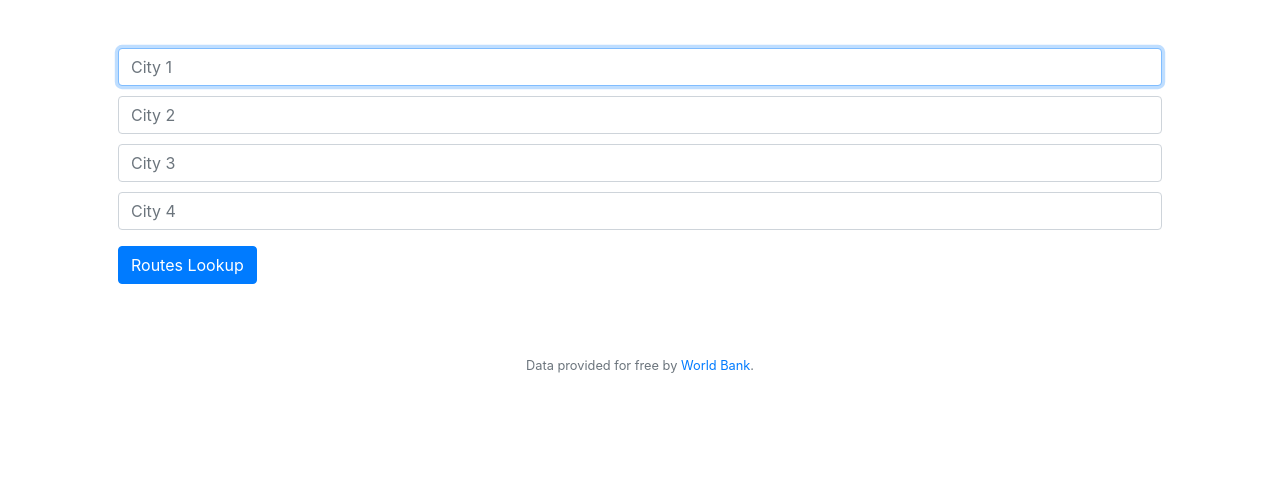
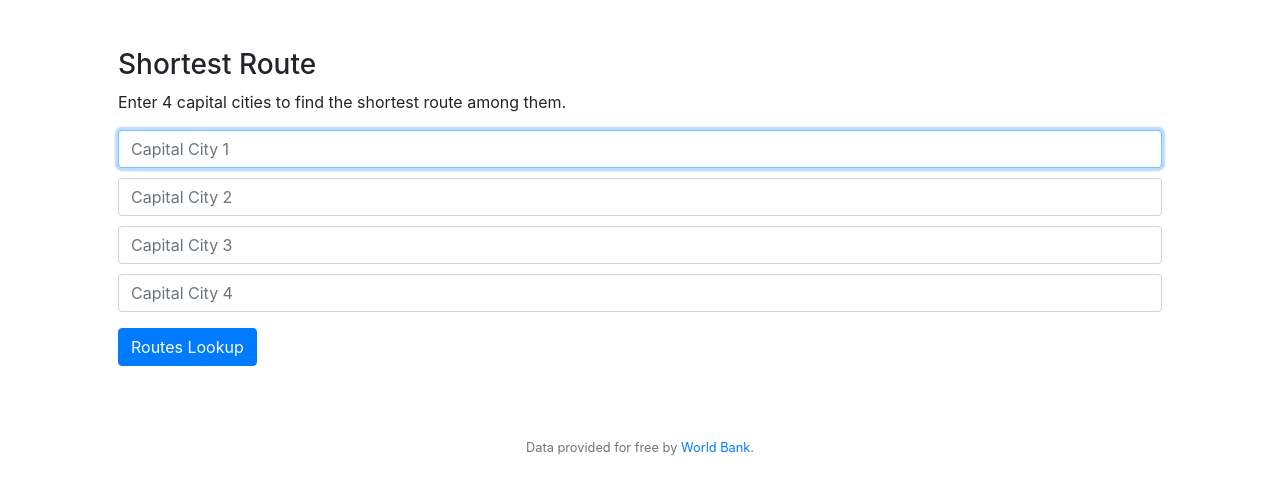
Before and after one commit to mishanwong/trip-planner, a Flask app: page /route in a window 1280 px wide. Shown: the part 58-552 px from the top of the page. Run offline with Flask 2, Linux system fonts and the light colour scheme.

Commit message:
Adjust puntuations

```diff
--- a/app.py
+++ b/app.py
@@ -19,7 +19,7 @@ def capital():
     if request.method == "POST":
 
         # Get user input
-        country_code = request.form.get("code")
+        country_code = request.form.get("code").strip()
 
         # Validate input is not empty
         error_msg = ""
@@ -75,15 +75,15 @@ def coordinates():
                 error_msg = "Please enter valid input range. -90 to 90 for latitude and -180 to 180 for longitude."
                 return render_template("coordinates.html", error_msg=error_msg)
         except:
-            error_msg = "Please enter valid input"
+            error_msg = "Please enter valid input."
             return render_template("coordinates.html", error_msg=error_msg)
 
         if float(max_lat) < float(min_lat):
-            error_msg = "Minimum latitude cannot be greater than maximum latitude"
+            error_msg = "Minimum latitude cannot be greater than maximum latitude."
             return render_template("coordinates.html", error_msg=error_msg)
 
         if float(max_lng) < float(min_lng):
-            error_msg = "Minimum longitude cannot be greater than maximum longitude"
+            error_msg = "Minimum longitude cannot be greater than maximum longitude."
             return render_template("coordinates.html", error_msg=error_msg)
 
         # Call World Bank API
@@ -124,7 +124,7 @@ def route():
         # Get user input and store it in a list
         cities = []
         for i in range(NUM_CITIES):
-            cities.append(request.form.get(f"city-{i}"))
+            cities.append(request.form.get(f"city-{i}").strip())
 
         # Call World Bank API and save capital city and coordinates in a new dictionary
         url = f"http://api.worldbank.org/v2/country/all?format=json&per_page=500"
@@ -137,7 +137,8 @@ def route():
         for country in data:
             if not country["capitalCity"]:
                 continue
-            capital_cities[country["capitalCity"]] = {
+            capital = country["capitalCity"].lower()
+            capital_cities[capital] = {
                 "latitude": country["latitude"],
                 "longitude": country["longitude"],
             }
@@ -145,14 +146,14 @@ def route():
         # If city entered is not in World Bank's database, show error message
         error_msg = ""
         for city in cities:
-            if city not in capital_cities:
-                error_msg = "One or more cities entered is invalid"
+            if city.lower() not in capital_cities:
+                error_msg = "One or more cities entered is invalid."
                 return render_template("route.html", error_msg=error_msg)
 
         # Save the coordinates of the cities in a list
         coord_list = []
         for city in cities:
-            if city in capital_cities:
+            if city.lower() in capital_cities:
                 coord_list.append(
                     (
                         float(capital_cities[city]["latitude"]),
@@ -191,7 +192,7 @@ def route():
         # Convert the route from index to string
         shortest_path_str = []
         for i in shortest_path:
-            shortest_path_str.append(cities[i])
+            shortest_path_str.append(str.title(cities[i]))
 
         min_distance = "{0:,.0f}".format(min_distance)
 
--- a/templates/capital.html
+++ b/templates/capital.html
@@ -5,7 +5,9 @@
 {% endblock %}
 
 {% block main %}
-      <form action="/capital" method="post">
+    <h3>Capital</h3>
+    <p>Enter World Bank's <a href="https://wits.worldbank.org/wits/wits/witshelp/content/codes/country_codes.htm" target="_blank">ISO 3-letter code</a> to find the capital city of that country.</p>
+    <form action="/capital" method="post">
         <div class="form-group">
             <input autocomplete="off" autofocus class="form-control" name="code" placeholder="Country Code" type="text">
         </div>
--- a/templates/coordinates.html
+++ b/templates/coordinates.html
@@ -5,7 +5,10 @@
 {% endblock %}
 
 {% block main %}
-      <form action="/coordinates" method="post">
+    <h3>Coordinates</h3>
+    <p>Enter a minimum and a maximum latitude, and a minimum and a maximum longitude to find a list of capital cities located within those coordinates.</p>
+    <p>Latitudes range from -90 to 90 and longitudes ranges from -180 to 180.</p>
+    <form action="/coordinates" method="post">
         <div class="form-group">
             <input autocomplete="off" autofocus class="form-control" name="min-lat" placeholder="Minimum Latitude" type="text">
             <input autocomplete="off" autofocus class="form-control" name="max-lat" placeholder="Maximum Latitude" type="text">
--- a/templates/route.html
+++ b/templates/route.html
@@ -5,12 +5,14 @@
 {% endblock %}
 
 {% block main %}
+    <h3>Shortest Route</h3>
+    <p>Enter 4 capital cities to find the shortest route among them.</p>
       <form action="/route" method="post">
         <div class="form-group">
-            <input autocomplete="off" autofocus class="form-control" name="city-0" placeholder="City 1" type="text">
-            <input autocomplete="off" autofocus class="form-control" name="city-1" placeholder="City 2" type="text">
-            <input autocomplete="off" autofocus class="form-control" name="city-2" placeholder="City 3" type="text">
-            <input autocomplete="off" autofocus class="form-control" name="city-3" placeholder="City 4" type="text">
+            <input autocomplete="off" autofocus class="form-control" name="city-0" placeholder="Capital City 1" type="text">
+            <input autocomplete="off" autofocus class="form-control" name="city-1" placeholder="Capital City 2" type="text">
+            <input autocomplete="off" autofocus class="form-control" name="city-2" placeholder="Capital City 3" type="text">
+            <input autocomplete="off" autofocus class="form-control" name="city-3" placeholder="Capital City 4" type="text">
 
         </div>
         <button class="btn btn-primary" type="submit">Routes Lookup</button>
```
Also changed, not shown: templates/index.html (+4 -3 lines).
